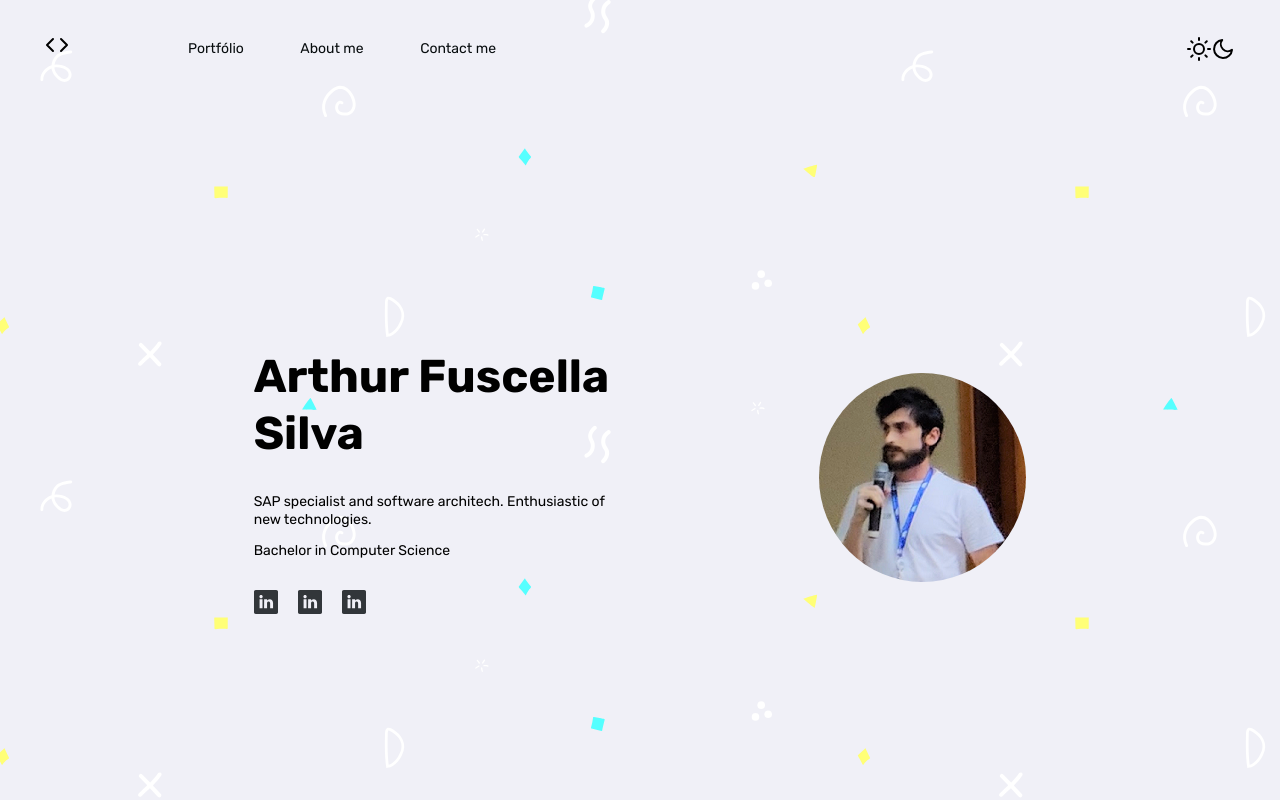
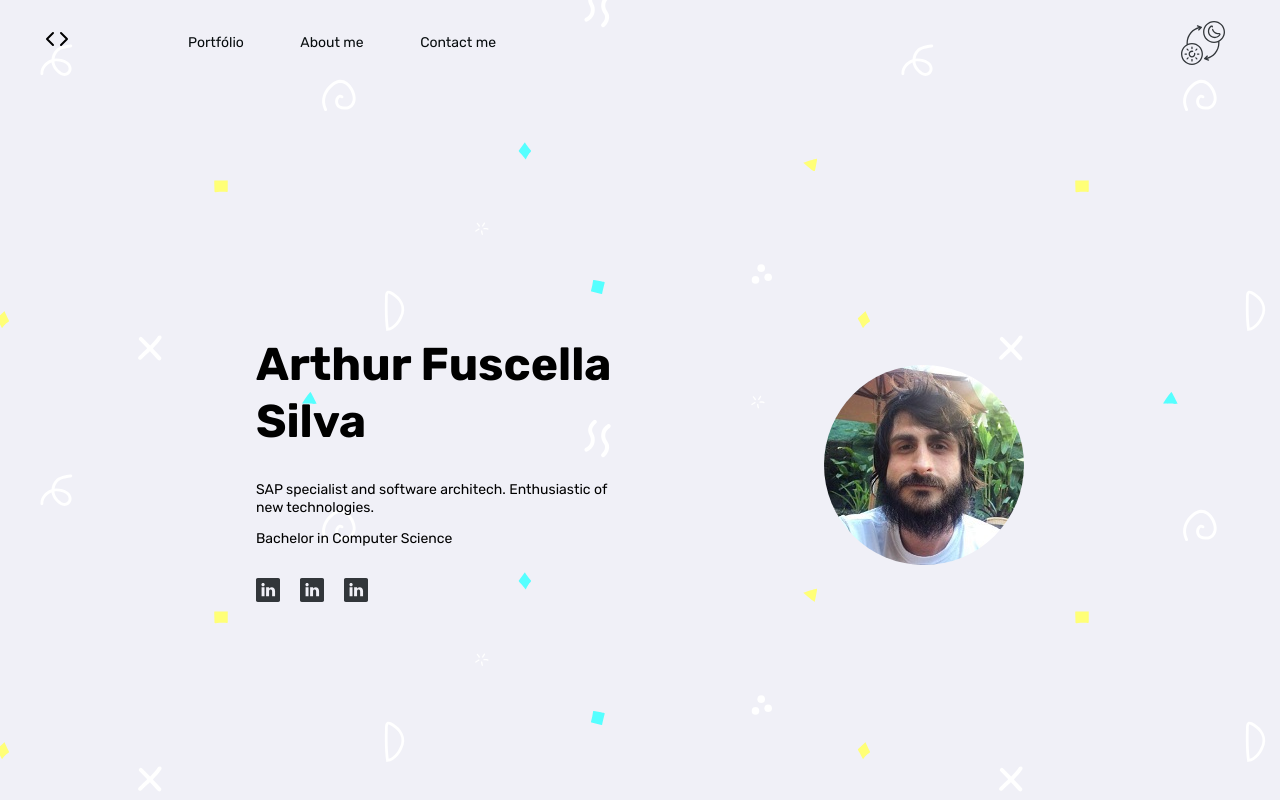
Before and after one commit to afuscella/react-portfolio, a Next.js app: page / in a window 1280 px wide. Shown: the top 800 px of the page. Built offline with nearby package versions, Linux system fonts and the light colour scheme.

Commit message:
update components commons

```diff
--- a/src/components/commons/Cover/index.tsx
+++ b/src/components/commons/Cover/index.tsx
@@ -51,7 +51,7 @@ export function Cover({ ...props }) {
       </CoverWrapper.Content>
 
       <CoverWrapper.Header>
-        <img src='images/me.png' />
+        <img src='images/me.jfif' />
       </CoverWrapper.Header>
 
     </CoverWrapper.Cover>
--- /dev/null
+++ b/src/components/commons/DarkMode/index.tsx
@@ -0,0 +1,40 @@
+import React, { useContext } from 'react';
+import styled, { ThemeContext } from 'styled-components';
+
+import { toggleThemeMode } from '@/themes/index';
+
+const Svg = styled.svg`
+    cursor: pointer;
+    fill: ${({ theme }) => theme.colors.light.primary.main.color};
+    width: 44px;
+    height: 44px;
+    margin-right: 10px;
+    transition: 200ms ease-in-out;
+    &:hover,
+    &:focus {
+      fill: ${({ theme }) => theme.colors.light.primary.main.color};
+    }
+`;
+
+export function DarkMode() {
+  // const { toggleThemeMode } = useContext(ThemeContext);
+
+  return (
+    <Svg xmlns="http://www.w3.org/2000/svg" onClick={toggleThemeMode} enableBackground="new 0 0 512 512" height="512" viewBox="0 0 512 512" width="512">
+      <g>
+        <path d="m127.742 256.516c-17.094 0-33.411 3.384-48.327 9.503-.186-3.337-.286-6.685-.286-10.019 0-43.214 15.752-84.818 44.354-117.147 24.543-27.741 56.96-46.954 92.603-55.189l-15.62 14.54c-3.032 2.822-3.202 7.568-.379 10.6 1.478 1.587 3.481 2.39 5.491 2.39 1.83 0 3.664-.666 5.109-2.01l31.807-29.609c1.902-1.771 2.752-4.401 2.246-6.951s-2.297-4.655-4.732-5.565l-45.513-17.003c-3.88-1.448-8.201.52-9.65 4.401-1.449 3.88.521 8.201 4.401 9.65l17.314 6.468c-36.247 9.653-69.11 29.851-94.312 58.337-31.03 35.076-48.119 80.209-48.119 127.088 0 5.691.267 11.418.766 17.08-38.715 21.972-64.895 63.572-64.895 111.178 0 70.437 57.305 127.742 127.742 127.742 70.438 0 127.742-57.305 127.742-127.742s-57.305-127.742-127.742-127.742zm0 240.484c-62.166 0-112.742-50.576-112.742-112.742s50.576-112.742 112.742-112.742 112.742 50.576 112.742 112.742-50.576 112.742-112.742 112.742z" />
+        <path d="m512 127.742c0-70.437-57.305-127.742-127.742-127.742-70.438 0-127.742 57.305-127.742 127.742 0 70.438 57.305 127.742 127.742 127.742 17.094 0 33.411-3.384 48.327-9.503.186 3.337.286 6.685.286 10.019 0 43.214-15.752 84.818-44.354 117.147-24.543 27.741-56.96 46.954-92.603 55.189l15.62-14.54c3.032-2.822 3.202-7.568.379-10.6s-7.568-3.202-10.6-.379l-31.807 29.609c-1.902 1.771-2.752 4.401-2.246 6.951s2.297 4.655 4.732 5.565l45.513 17.003c.865.323 1.751.476 2.624.476 3.04 0 5.9-1.862 7.027-4.877 1.449-3.88-.521-8.201-4.401-9.65l-17.314-6.468c36.247-9.653 69.11-29.851 94.312-58.337 31.031-35.075 48.12-80.208 48.12-127.087 0-5.691-.267-11.418-.766-17.08 38.713-21.974 64.893-63.574 64.893-111.18zm-127.742 112.742c-62.166 0-112.742-50.576-112.742-112.742s50.576-112.742 112.742-112.742 112.742 50.576 112.742 112.742-50.576 112.742-112.742 112.742z" />
+        <path d="m166.063 374.387c-1.031-4.012-5.119-6.429-9.131-5.396-4.012 1.031-6.428 5.12-5.396 9.131.512 1.99.771 4.055.771 6.136 0 13.545-11.02 24.564-24.565 24.564s-24.564-11.02-24.564-24.564 11.02-24.565 24.564-24.565c2.089 0 4.164.262 6.164.778 4.008 1.033 8.101-1.377 9.136-5.389 1.035-4.011-1.378-8.101-5.389-9.136-3.224-.832-6.559-1.253-9.911-1.253-21.816 0-39.564 17.749-39.564 39.565s17.749 39.564 39.564 39.564c21.816 0 39.565-17.749 39.565-39.564 0-3.341-.419-6.662-1.244-9.871z" />
+        <path d="m127.742 327.629c4.142 0 7.5-3.358 7.5-7.5v-16.032c0-4.142-3.358-7.5-7.5-7.5s-7.5 3.358-7.5 7.5v16.032c0 4.142 3.358 7.5 7.5 7.5z" />
+        <path d="m127.742 440.887c-4.142 0-7.5 3.358-7.5 7.5v16.032c0 4.142 3.358 7.5 7.5 7.5s7.5-3.358 7.5-7.5v-16.032c0-4.142-3.358-7.5-7.5-7.5z" />
+        <path d="m184.371 384.258c0 4.142 3.358 7.5 7.5 7.5h16.032c4.142 0 7.5-3.358 7.5-7.5s-3.358-7.5-7.5-7.5h-16.032c-4.142 0-7.5 3.358-7.5 7.5z" />
+        <path d="m71.113 384.258c0-4.142-3.358-7.5-7.5-7.5h-16.032c-4.142 0-7.5 3.358-7.5 7.5s3.358 7.5 7.5 7.5h16.032c4.142 0 7.5-3.358 7.5-7.5z" />
+        <path d="m173.088 346.412c1.919 0 3.839-.732 5.303-2.197l11.336-11.336c2.929-2.929 2.929-7.678 0-10.606-2.929-2.929-7.678-2.929-10.606 0l-11.336 11.336c-2.929 2.929-2.929 7.678 0 10.606 1.464 1.465 3.383 2.197 5.303 2.197z" />
+        <path d="m77.093 424.301-11.336 11.336c-2.929 2.929-2.929 7.678 0 10.606 1.464 1.464 3.384 2.197 5.303 2.197s3.839-.732 5.303-2.197l11.336-11.336c2.929-2.929 2.929-7.678 0-10.606-2.928-2.929-7.678-2.929-10.606 0z" />
+        <path d="m178.391 424.301c-2.929-2.929-7.678-2.929-10.606 0-2.929 2.929-2.929 7.678 0 10.606l11.336 11.336c1.464 1.464 3.384 2.197 5.303 2.197s3.839-.732 5.303-2.197c2.929-2.929 2.929-7.678 0-10.606z" />
+        <path d="m77.093 344.215c1.464 1.464 3.384 2.197 5.303 2.197s3.839-.732 5.303-2.197c2.929-2.929 2.929-7.678 0-10.606l-11.336-11.336c-2.929-2.929-7.678-2.929-10.606 0-2.929 2.929-2.929 7.678 0 10.606z" />
+        <path d="m443.882 139.86c-9.479 1.148-19.074.12-28.512-3.058-17.145-5.772-31.572-19.226-38.593-35.986-.574-1.371-1.105-2.78-1.579-4.187-1.322-3.925-5.575-6.037-9.501-4.714-3.925 1.322-6.036 5.576-4.714 9.501.588 1.745 1.247 3.492 1.959 5.194 8.791 20.987 26.156 37.173 47.642 44.407 11.574 3.897 23.386 5.154 35.104 3.733.063-.008.099-.007.105-.009.048.036.167.172.217.392.048.211.011.382-.126.588-13.523 20.177-36.985 30.999-61.224 28.253-29.474-3.343-53.292-27.161-56.633-56.634-2.749-24.242 8.078-47.701 28.253-61.222.206-.138.376-.174.588-.127.232.053.372.184.387.198 0 0 .006.037-.004.124-.498 4.112 2.432 7.85 6.544 8.348 4.11.497 7.849-2.432 8.347-6.543.724-5.974-2.024-11.647-7.172-14.807-5.238-3.215-11.927-3.079-17.04.347-24.853 16.656-38.19 45.537-34.807 75.373 4.122 36.35 33.497 65.726 69.847 69.849 3.068.348 6.126.52 9.163.52 26.484 0 51.268-13.028 66.212-35.326 3.426-5.113 3.562-11.801.347-17.04-3.162-5.149-8.833-7.897-14.81-7.174z" />
+      </g>
+    </Svg>
+  );
+}
--- a/src/components/commons/Menu/index.tsx
+++ b/src/components/commons/Menu/index.tsx
@@ -1,5 +1,8 @@
+import React, { useContext } from 'react';
+import { ThemeContext } from 'styled-components';
+
 import { Text } from '@/components/foundation/Text';
-import React from 'react';
+import { DarkMode } from '@/components/commons/DarkMode';
 
 import { MenuWrapper } from './styles';
 
@@ -18,6 +21,8 @@ export function Menu() {
     url: '/mail'
   }];
 
+  const { toggleThemeMode } = useContext(ThemeContext);
+
   return (
     <MenuWrapper.Menu>
       <MenuWrapper.LeftSide>
@@ -35,8 +40,9 @@ export function Menu() {
       </MenuWrapper.CentralSide>
 
       <MenuWrapper.RightSide>
-        <img src='icons/sun.svg' />
-        <img src='icons/moon.svg' />
+        <DarkMode />
+        {/* <img src='icons/sun.svg' /> */}
+        {/* <img src='icons/moon.svg' /> */}
       </MenuWrapper.RightSide>
 
     </MenuWrapper.Menu>
--- a/src/components/commons/Menu/styles.ts
+++ b/src/components/commons/Menu/styles.ts
@@ -14,9 +14,6 @@ export const MenuWrapper = {
     padding-left: 28px;
     padding-right: 28px;
     ${breakpointsMedia({
-      sm: css`
-        height: 7vh;
-      `,
       md: css`
         justify-content: flex-start;
         margin-left: auto;
```
Also changed, not shown: src/components/commons/Footer/styles.ts (+6 -4 lines).
